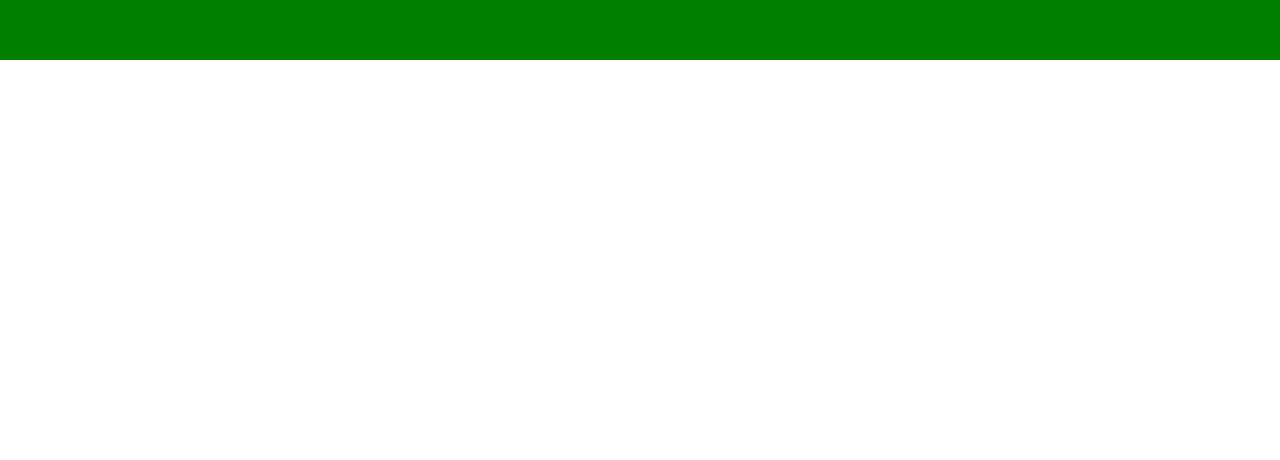
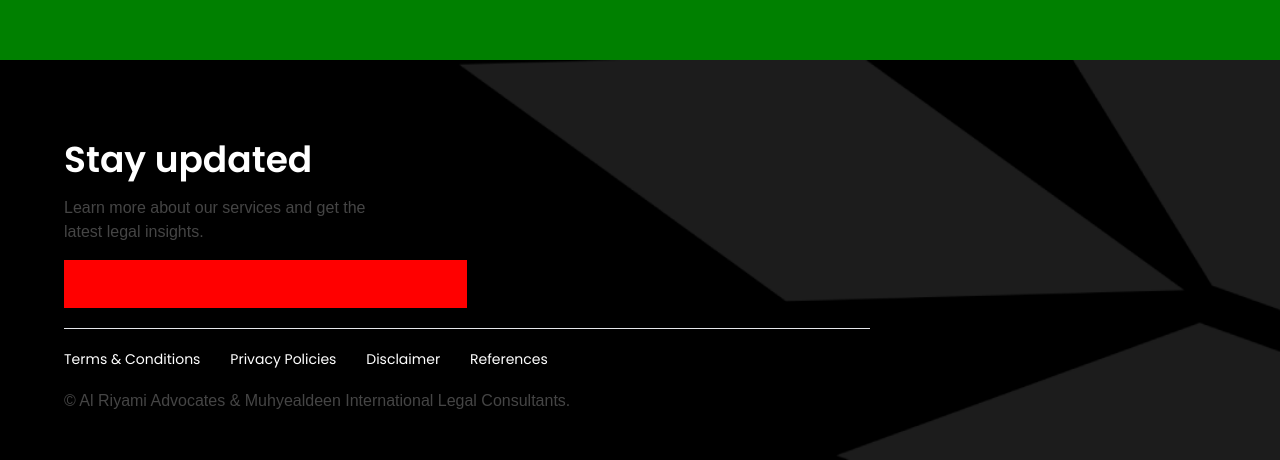
Before and after one commit to hommym/LawFirmWebsite, a React (Vite) app: page / in a window 1280 px wide. Shown: the part 740-1200 px from the top of the page. Before the commit the page ends 800 px from the top, so only its background shows below. Built offline with nearby package versions, Linux system fonts and the light colour scheme; a web font is replaced by a local one.

Commit message:
Footer completed

```diff
--- /dev/null
+++ b/src/components/atoms/PrimaryButton.tsx
@@ -0,0 +1,10 @@
+interface IButton {
+	text: string;
+	sx?: string;
+}
+
+const PrimaryButton = ({ text, sx = "" }: IButton) => {
+	return <button className={`${sx} px-6`}>{text}</button>;
+};
+
+export default PrimaryButton;
--- a/src/components/layouts/MainLayout.tsx
+++ b/src/components/layouts/MainLayout.tsx
@@ -1,9 +1,13 @@
 import { Outlet } from "react-router-dom";
+import Footer from "../molecules/Footer";
 
 const MainLayout = () => {
 	return (
-		<div>
-			<Outlet />
+		<div className="w-full h-auto relative">
+			<main className="w-full ">
+				<Outlet />
+			</main>
+			<Footer />
 		</div>
 	);
 };
--- /dev/null
+++ b/src/components/molecules/Footer.tsx
@@ -0,0 +1,38 @@
+import { Link } from "react-router-dom";
+
+const Footer = () => {
+	return (
+		<footer className="w-full min-h-[50vh] pt-20 pb-10 footer_bg">
+			<div className="w-full max-w-6xl mx-auto ">
+				<div className="flex items-center justify-between ">
+					<div className="w-[70%]">
+						<div className="w-full pb-5 border-b-[1px]">
+							<h1 className="font-semibold text-4xl">Stay updated</h1>
+							<p className="w-2/5 mt-4 text-desc">Learn more about our services and get the latest legal insights.</p>
+
+							<div className="w-1/2 bg-[red] h-12 mt-4"></div>
+						</div>
+						<nav className="my-5 w-3/5 flex items-center justify-between">
+							<Link to="" className="text-white font-poppins text-sm">
+								Terms & Conditions
+							</Link>
+							<Link to="" className="text-white font-poppins text-sm">
+								Privacy Policies
+							</Link>
+							<Link to="" className="text-white font-poppins text-sm">
+								Disclaimer
+							</Link>
+							<Link to="" className="text-white font-poppins text-sm">
+								References
+							</Link>
+						</nav>
+
+						<p>&copy; Al Riyami Advocates & Muhyealdeen International Legal Consultants.</p>
+					</div>
+				</div>
+			</div>
+		</footer>
+	);
+};
+
+export default Footer;
--- a/src/index.css
+++ b/src/index.css
@@ -6,5 +6,24 @@
 @tailwind utilities;
 
 * {
-	@apply p-0 m-0 font-inria;
+	@apply p-0 m-0;
 }
+
+p,
+h3,
+li,
+a {
+	@apply font-inria text-desc;
+}
+
+h1,
+a {
+	@apply font-popiins text-white;
+}
+
+.footer_bg {
+	background: url("/vector-bg.png");
+	background-size: 100% 100%;
+	background-repeat: no-repeat;
+	background-color: black;
+}
--- a/tailwind.config.js
+++ b/tailwind.config.js
@@ -3,6 +3,11 @@ export default {
 	content: ["./src/*.tsx", "./src/**/*.tsx", "./src/**/**/*.tsx"],
 	theme: {
 		extend: {
+			colors: {
+				desc: "#454545",
+				sec: "#e1a119",
+				primary: "#000000",
+			},
 			fontFamily: {
 				inria: ["'Inria Sans' , sans-serif , serif"],
 				popiins: ["'Poppins' , sans-serif , serif"],
```
Also changed, not shown: public/vector-bg.png (added).
